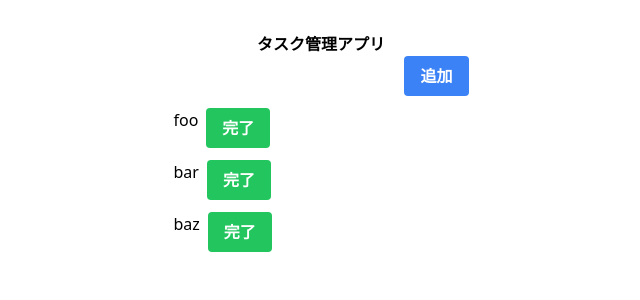
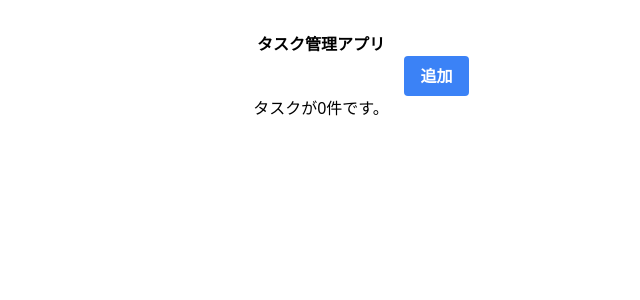
Before and after one commit to nakajima97/react-simple-task-manage-app-2023, a React (Vite) app: page / in a window 1280 px wide. Shown: the top 300 px of the page, without its empty margins (319-959 px from the left). Built offline with nearby package versions, Linux system fonts and the light colour scheme.

Commit message:
#5 タスクを追加できるようにした (#6)

```diff
--- /dev/null
+++ b/src/components/environments/TodoBox/index.tsx
@@ -0,0 +1,20 @@
+import { FC, useState } from 'react';
+import TodoTemplate from '../../templates/TodoTemplete';
+
+const TodoBox: FC = () => {
+  const [todoItems, setTodoItems] = useState<string[]>([]);
+
+  const addNewTodoToTodoItems = (newTask: string) => {
+    console.log({ newTask });
+    setTodoItems([...todoItems, newTask]);
+  };
+
+  return (
+    <TodoTemplate
+      todoItems={todoItems}
+      addNewTodoToTodoItems={addNewTodoToTodoItems}
+    ></TodoTemplate>
+  );
+};
+
+export default TodoBox;
--- a/src/components/organisms/TaskAddition/index.tsx
+++ b/src/components/organisms/TaskAddition/index.tsx
@@ -2,7 +2,11 @@ import React, { FC, useState } from 'react';
 import TextInput from '../../atoms/TextInput';
 import AddButton from '../../molecules/AddButton';
 
-const TaskAddition: FC = () => {
+type Props = {
+  handleAddNewTask: (value: string) => void;
+};
+
+const TaskAddition: FC<Props> = ({ handleAddNewTask }) => {
   const [newTask, setNewTask] = useState(String);
 
   const onChange = (event: React.ChangeEvent<HTMLInputElement>) => {
@@ -11,6 +15,7 @@ const TaskAddition: FC = () => {
 
   const onClick = () => {
     setNewTask('');
+    handleAddNewTask(newTask);
   };
 
   return (
--- a/src/components/organisms/TodoList/index.tsx
+++ b/src/components/organisms/TodoList/index.tsx
@@ -1,20 +1,30 @@
 import React, { FC } from 'react';
 import TodoItem from '../../molecules/TodoItem';
 
-const TodoList: FC = () => {
-  const todoItems = [{ text: 'foo' }, { text: 'bar' }, { text: 'baz' }];
+type Props = {
+  todoItems: string[];
+};
+
+const TodoList: FC<Props> = ({ todoItems }) => {
+  const isEmptyTodoItems = todoItems.length === 0;
+
+  const showTodoItems = (isEmptyTodoItems: boolean) => {
+    if (isEmptyTodoItems) return <div>タスクが0件です。</div>;
 
     return (
-    <div className="">
+      <>
         {todoItems.map((todoItem, key) => {
           return (
             <div key={key} className="my-3">
-            <TodoItem text={todoItem.text}></TodoItem>
+              <TodoItem text={todoItem}></TodoItem>
             </div>
           );
         })}
-    </div>
+      </>
     );
   };
 
+  return <div className="">{showTodoItems(isEmptyTodoItems)}</div>;
+};
+
 export default TodoList;
--- a/src/components/templates/TodoTemplete.tsx
+++ b/src/components/templates/TodoTemplete.tsx
@@ -2,13 +2,18 @@ import React, { FC } from 'react';
 import TaskAddition from '../organisms/TaskAddition';
 import TodoList from '../organisms/TodoList';
 
-const TodoTemplate: FC = () => {
+type Props = {
+  todoItems: string[];
+  addNewTodoToTodoItems: (value: string) => void;
+};
+
+const TodoTemplate: FC<Props> = ({ todoItems, addNewTodoToTodoItems }) => {
   return (
     <div className="flex justify-center h-screen">
       <div className="max-w-screen-md">
         <h1 className="font-bold">タスク管理アプリ</h1>
-        <TaskAddition></TaskAddition>
-        <TodoList></TodoList>
+        <TaskAddition handleAddNewTask={addNewTodoToTodoItems}></TaskAddition>
+        <TodoList todoItems={todoItems}></TodoList>
       </div>
     </div>
   );
--- a/src/routes/Todo.tsx
+++ b/src/routes/Todo.tsx
@@ -1,8 +1,8 @@
 import React, { FC } from 'react';
-import TodoTemplate from '../components/templates/TodoTemplete';
+import TodoBox from '../components/environments/TodoBox';
 
 const Todo: FC = () => {
-  return <TodoTemplate></TodoTemplate>;
+  return <TodoBox></TodoBox>;
 };
 
 export default Todo;
```
Lines whose indentation alone changed are shown as unchanged.
